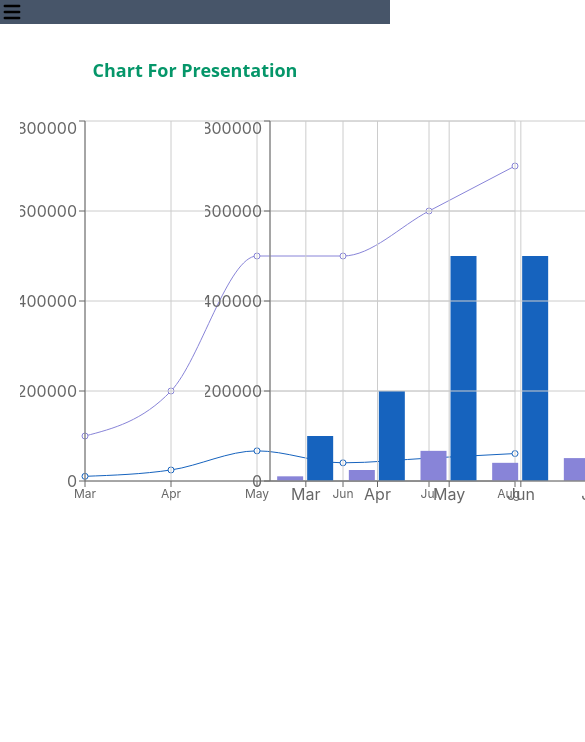
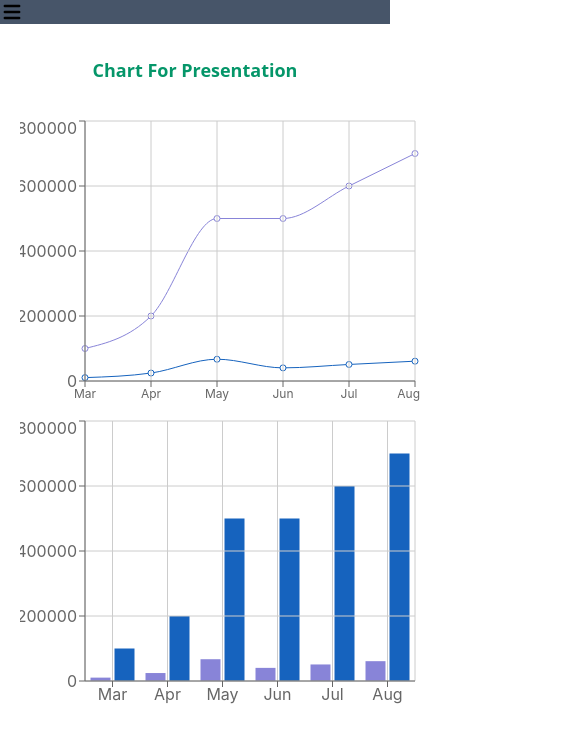
Before and after one commit to MD-MAHBUBUR-RAHMAN/product-review-assignment-nine, a React (Create React App) app: page /dashbord in a window 390 px wide. Shown: the top 742 px of the page, 585 px wide, since content can reach past the window. Built offline with nearby package versions, Linux system fonts and the light colour scheme.

Commit message:
chart edit

```diff
--- a/src/Components/Dashbord/Dashbord.js
+++ b/src/Components/Dashbord/Dashbord.js
@@ -55,8 +55,8 @@ const Dashbord = () => {
       <h1 className="text-lg text-center font-sans font-semibold text-emerald-600">
         Chart For Presentation
       </h1>
-      <div className="grid grid-cols-2 ml-5 mt-8">
-        <LineChart width={500} height={400} data={data}>
+      <div className="grid md:grid-cols-2 ml-5 mt-8">
+        <LineChart width={400} height={300} data={data}>
           <Line type="monotone" dataKey="investment" stroke="#8884d8" />
           <Line type="monotone" dataKey="revenue" stroke="#1663Be" />
           <CartesianGrid stroke="#ccc" />
@@ -65,7 +65,7 @@ const Dashbord = () => {
           <Tooltip />
         </LineChart>
 
-        <BarChart width={500} height={400} data={data}>
+        <BarChart width={400} height={300} data={data}>
           <Bar dataKey="revenue" fill="#8884d8" />
           <Bar dataKey="investment" fill="#1663Be" />
           <CartesianGrid stroke="#ccc" />
```
